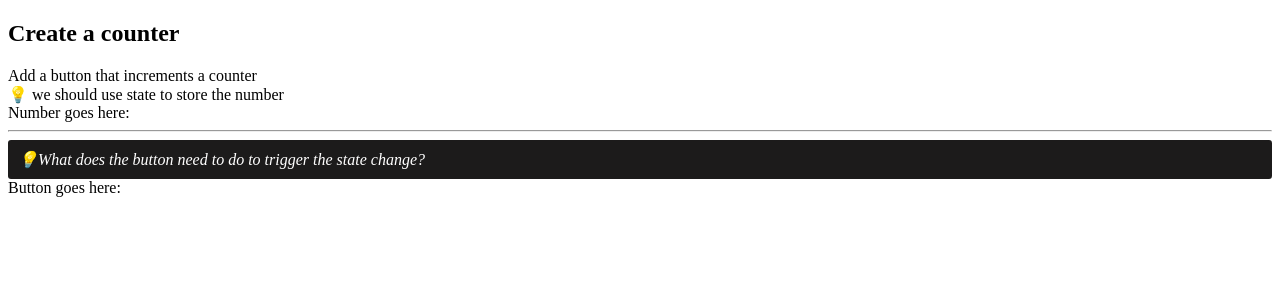
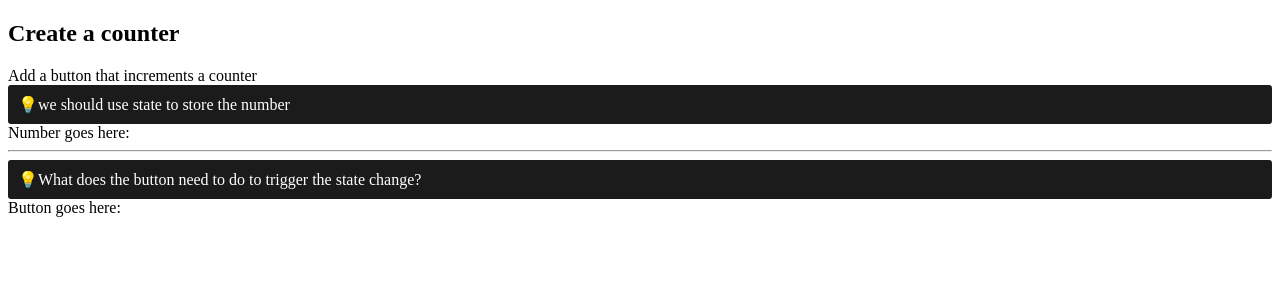
Before and after one commit to damain/learn-react, a React (Vite) app: page / in a window 1280 px wide. Shown: the top 300 px of the page. Built offline with nearby package versions, Linux system fonts and the light colour scheme.

Commit message:
update counter

```diff
--- a/src/components/counter.jsx
+++ b/src/components/counter.jsx
@@ -1,12 +1,12 @@
+import Tip from "../Tip";
+
 function Counter() {
   return (
     <div>
-      <div>💡 we should use state to store the number </div>
+      <Tip>we should use state to store the number </Tip>
       <div>Number goes here:</div>
       <hr />
-      <div className="tip">
-        <em>💡What does the button need to do to trigger the state change?</em>
-      </div>
+      <Tip>What does the button need to do to trigger the state change?</Tip>
       <div>Button goes here:</div>
     </div>
   );
```
